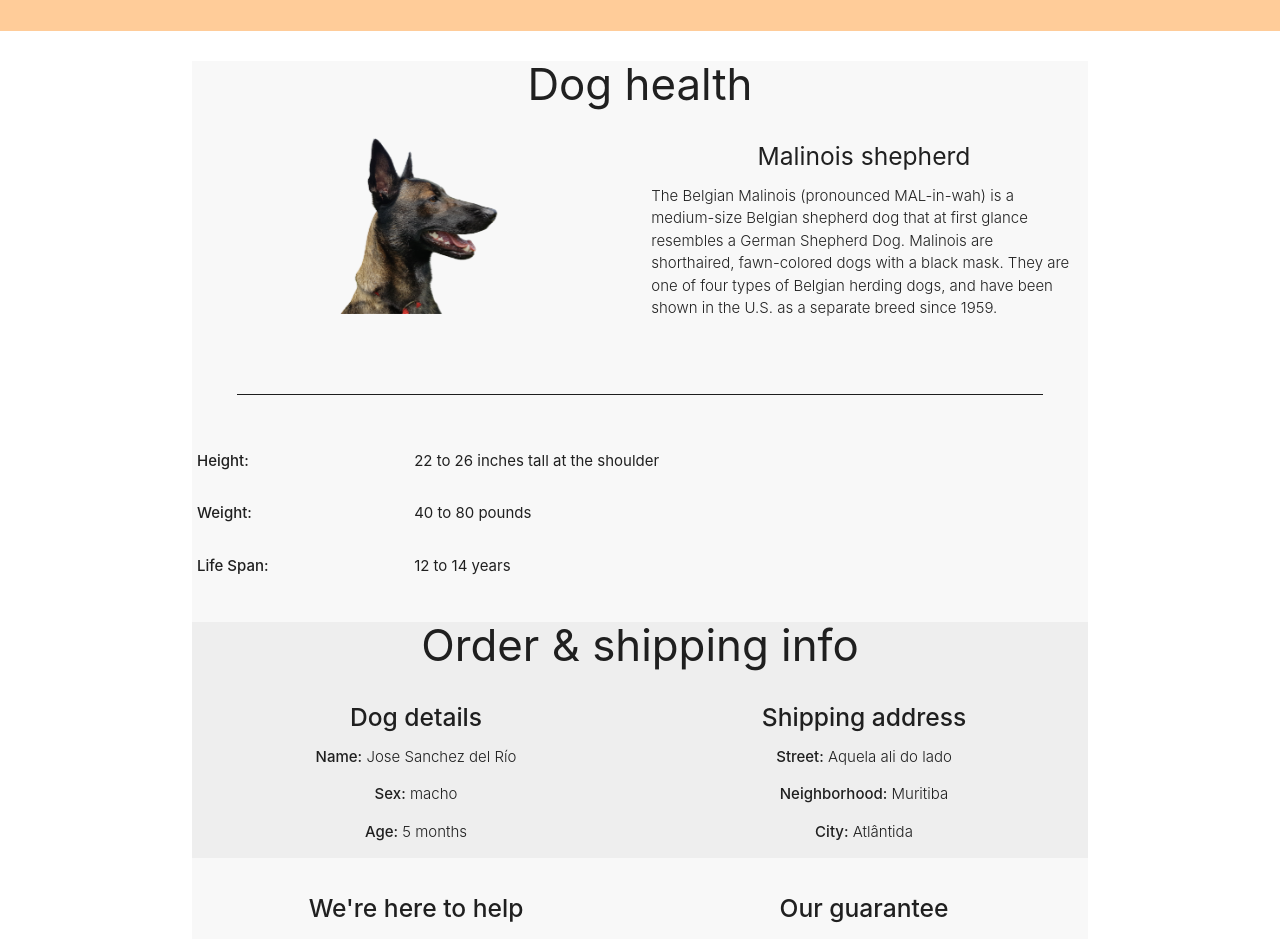
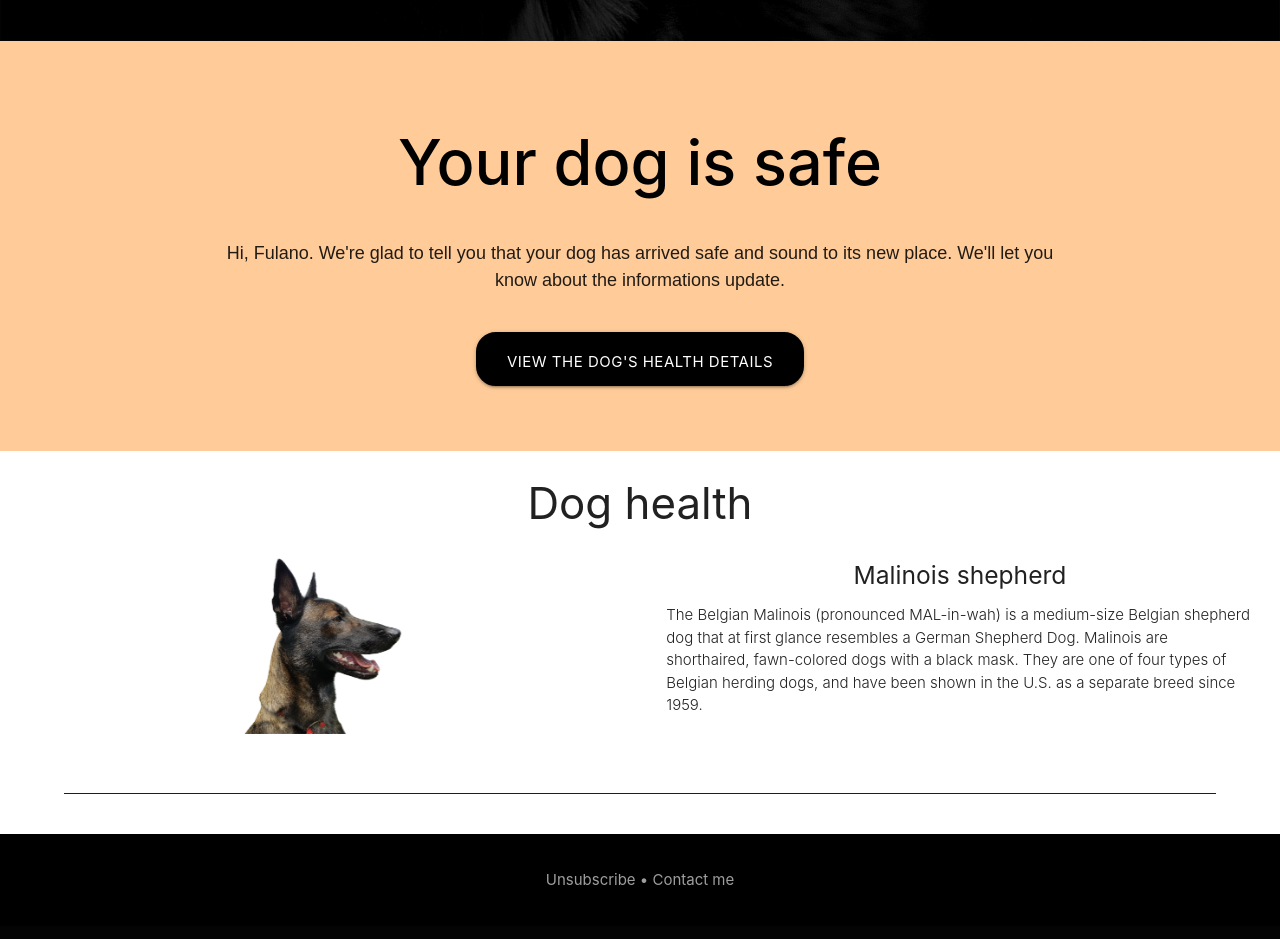
Before and after one commit to AngeloDias/ThankPage, a React (Create React App) app: page / in a window 1280 px wide. Shown: the part 812-1751 px from the top of the page. Built offline with nearby package versions, Linux system fonts and the light colour scheme.

Commit message:
feat: splitting sections to adapt to page

```diff
--- a/src/components/EntirePageComponent.js
+++ b/src/components/EntirePageComponent.js
@@ -1,5 +1,7 @@
 import React, { Component } from 'react';
 import PageTopComponent from './PageTopComponent';
+import OrderGeneralInfoConfirmationComponent from './OrderGeneralInfoConfirmationComponent';
+import OrderDogInfosComponent from './OrderDogInfosComponent';
 import OrderConfirmationComponent from './OrderConfirmationComponent';
 import PageBottomComponent from './PageBottomComponent';
 
@@ -8,7 +10,9 @@ export default class EntirePage extends Component {
         return(
             <div>
                 <PageTopComponent />
-                <OrderConfirmationComponent />
+                <OrderGeneralInfoConfirmationComponent />
+                <OrderDogInfosComponent />
+                {/* <OrderConfirmationComponent /> */}
                 <PageBottomComponent />
             </div>
         )
--- a/src/components/OrderConfirmationComponent.js
+++ b/src/components/OrderConfirmationComponent.js
@@ -1,51 +1,8 @@
 import React from 'react';
-import malinois from '../images/malinois.png';
 
 export default function OrderConfirmationComponent() {
     return(
-        <div>
-            <div className="section no-pad order-message">
-                <div className="container">
-                    <br></br><br></br>
-
-                    <h1 className="header center black-text"><strong>Your dog is safe</strong></h1>
-                    <div className="row center">
-                        <p className="header col s12 light paragraph-font">Hi, Fulano. We're glad to tell you that your dog has arrived safe and sound to its new place.
-                            We'll let you know about the informations update.</p>
-                    </div>
-                    <div className="row center">
-                        <a href="#" className="btn-large waves-effect waves-light black round-button">View the dog's health details</a>
-                    </div>
-                    <br></br><br></br>
-
-                </div>
-            </div>
-
         <div className="container order-items">
-                <div className="section no-pad">
-                    <div className="row">
-                        <h3 className="center">Dog health</h3>
-
-                        <div className="col s12 m6 l6">
-                            <div>
-                                <img src={malinois} alt="dog" width="250" className="materialboxed center" />
-                            </div>
-                        </div>
-
-                        <div className="col s12 m6 l6">
-                            <div>
-                                <h5 className="center">Malinois shepherd</h5>
-
-                                <p className="light">The Belgian Malinois (pronounced MAL-in-wah) is a medium-size Belgian shepherd dog that at first glance resembles a German Shepherd Dog. Malinois are shorthaired, fawn-colored dogs with a black mask. They are one of four types of Belgian herding dogs, and have been shown in the U.S. as a separate breed since 1959.</p>
-                            </div>
-                        </div>
-                    </div>
-                </div>
-
-                <div className="line-horizontal-container">
-                    <div className="line-horizontal"></div>
-                </div>
-
             <div className="section no-pad">
                 <div>
                     <table className="responsive-table center-table" border="0">
@@ -111,7 +68,5 @@ export default function OrderConfirmationComponent() {
                 </div>
             </div>
         </div>
-
-        </div>
     )
 }
--- /dev/null
+++ b/src/components/OrderDogInfosComponent.js
@@ -0,0 +1,32 @@
+import React from 'react';
+import malinois from '../images/malinois.png';
+
+export default function OrderDogInfosComponent() {
+    return(
+        <div className="section no-pad">
+            <div className="row">
+                <h3 className="center">Dog health</h3>
+
+                <div className="col s12 m6 l6">
+                    <div className="icon-block">
+                        <div>
+                            <img src={malinois} alt="dog" width="250" className="materialboxed center responsive-img" />
+                        </div>
+                    </div>
+                </div>
+
+                <div className="col s12 m6 l6">
+                    <div className="icon-block">
+                        <h5 className="center">Malinois shepherd</h5>
+
+                        <p className="light">The Belgian Malinois (pronounced MAL-in-wah) is a medium-size Belgian shepherd dog that at first glance resembles a German Shepherd Dog. Malinois are shorthaired, fawn-colored dogs with a black mask. They are one of four types of Belgian herding dogs, and have been shown in the U.S. as a separate breed since 1959.</p>
+                    </div>
+                </div>
+            </div>
+
+            <div className="line-horizontal-container">
+                <div className="line-horizontal"></div>
+            </div>
+        </div>
+    )
+}
--- /dev/null
+++ b/src/components/OrderGeneralInfoConfirmationComponent.js
@@ -0,0 +1,22 @@
+import React from 'react';
+
+export default function OrderGeneralInfoConfirmationComponent() {
+    return(
+        <div className="section no-pad order-message">
+            <div className="container">
+                <br></br><br></br>
+
+                <h1 className="header center black-text"><strong>Your dog is safe</strong></h1>
+                <div className="row center">
+                    <p className="header col s12 light paragraph-font">Hi, Fulano. We're glad to tell you that your dog has arrived safe and sound to its new place.
+                        We'll let you know about the informations update.</p>
+                </div>
+                <div className="row center">
+                    <a href="#3" className="btn-large waves-effect waves-light black round-button">View the dog's health details</a>
+                </div>
+                <br></br><br></br>
+
+            </div>
+        </div>
+    )
+}
--- a/src/components/PageBottomComponent.js
+++ b/src/components/PageBottomComponent.js
@@ -5,7 +5,7 @@ export default function PageBottomComponent() {
         <footer className="page-footer bottom-section">
             <div className="container">
                 <div className="row">
-                    <p className="grey-text"><a className="grey-text" href="#">Unsubscribe</a> • <a className="grey-text" href="#">Contact me</a></p>
+                    <p className="grey-text"><a className="grey-text" href="#1">Unsubscribe</a> • <a className="grey-text" href="#2">Contact me</a></p>
                 </div>
             </div>
 
--- a/src/components/PageTopComponent.js
+++ b/src/components/PageTopComponent.js
@@ -3,8 +3,8 @@ import blackDog from '../images/black-dog.jpg';
 
 export default function PageTopComponent() {
     return (
-        <div className="center-image">
-            <img src={blackDog} width="650" className="materialboxed center-align" alt="top" />
+        <div className="center-image image-to-parent">
+            <img src={blackDog} className="materialboxed center-align responsive-img" alt="top" />
         </div>
     )
 }
--- a/src/index.css
+++ b/src/index.css
@@ -48,10 +48,18 @@ img {
 
 /* Entire page */
 
-.center-entire-page {
+.icon-block {
+  padding: 0 15px;
+}
+.icon-block .material-icons {
+	font-size: inherit;
+}
+
+.center-element-by-parent {
   display:flex;
-  justify-content:center;
-  align-items:center;
+  justify-content:center; /* horizontally center */
+  align-items:center;    /* vertically center */
+  background: inherit;
 }
 
 /* END */
@@ -118,3 +126,7 @@ hr {
 }
 
 /* END */
+
+/* Footer page CSS */
+
+/* END */
```
Also changed, not shown: 1 other file (tests, documents, lock files or other folders). Lines whose indentation alone changed are shown as unchanged.
